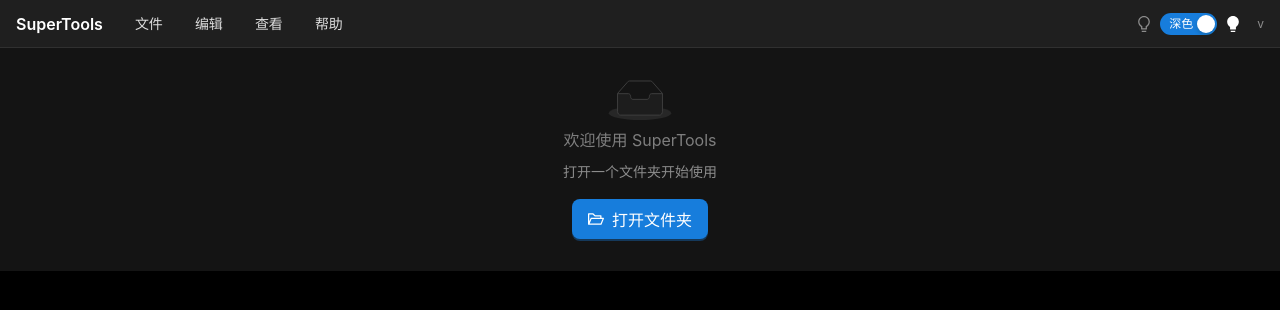
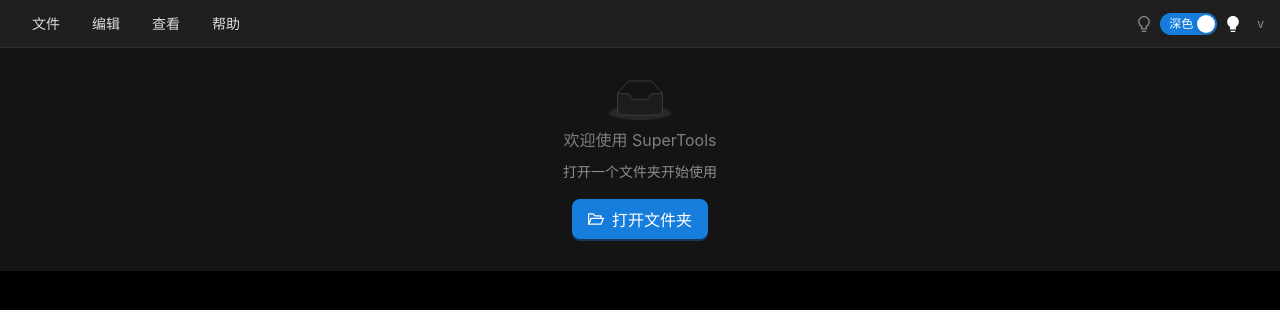
Before and after one commit to BroganGrow/TemuWorkbenchAI, a React (Vite) app: page / in a window 1280 px wide. Shown: the top 310 px of the page. Built offline with nearby package versions, Linux system fonts and the light colour scheme.

Commit message:
feat:左上角的Supertools去掉，窗口栏的标题：Temu素材管理系统需要隐藏

```diff
--- a/electron/main.ts
+++ b/electron/main.ts
@@ -30,6 +30,7 @@
     height: 900,
     minWidth: 1200,
     minHeight: 700,
+    title: '', // 隐藏窗口标题
     webPreferences: {
       preload: path.join(__dirname, 'preload.cjs'),
       contextIsolation: true,
--- a/index.html
+++ b/index.html
@@ -4,7 +4,7 @@
     <meta charset="UTF-8" />
     <link rel="icon" type="image/svg+xml" href="/vite.svg" />
     <meta name="viewport" content="width=device-width, initial-scale=1.0" />
-    <title>Temu素材管理系统</title>
+    <title></title>
   </head>
   <body>
     <div id="root"></div>
--- a/src/App.tsx
+++ b/src/App.tsx
@@ -192,13 +192,6 @@
         lineHeight: '48px'
       }}>
         <div style={{ display: 'flex', alignItems: 'center', gap: '16px' }}>
-          <div style={{
-            fontSize: '16px',
-            fontWeight: 600,
-            color: '#fff'
-          }}>
-            SuperTools
-          </div>
           <Menu
             mode="horizontal"
             items={[
```
